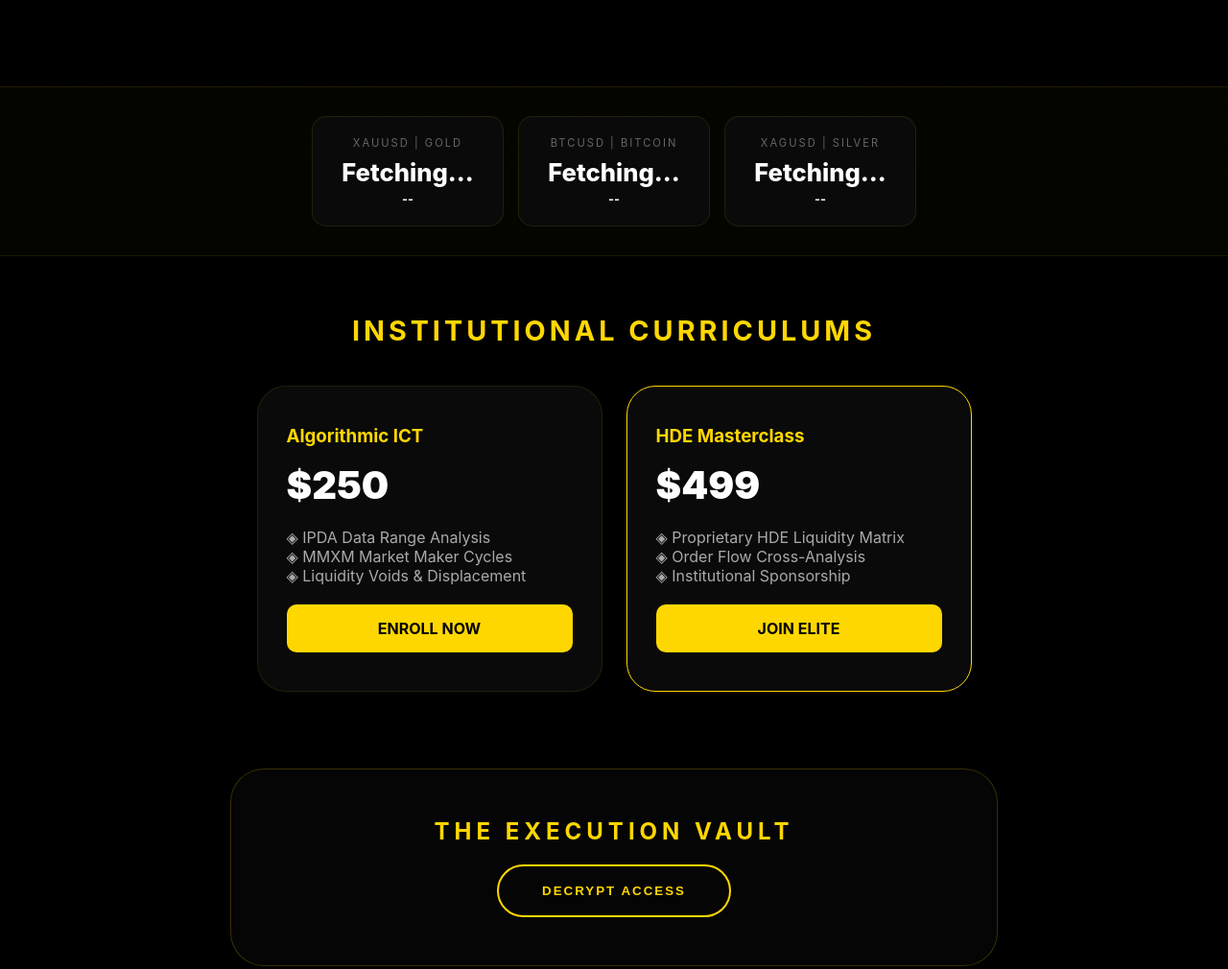
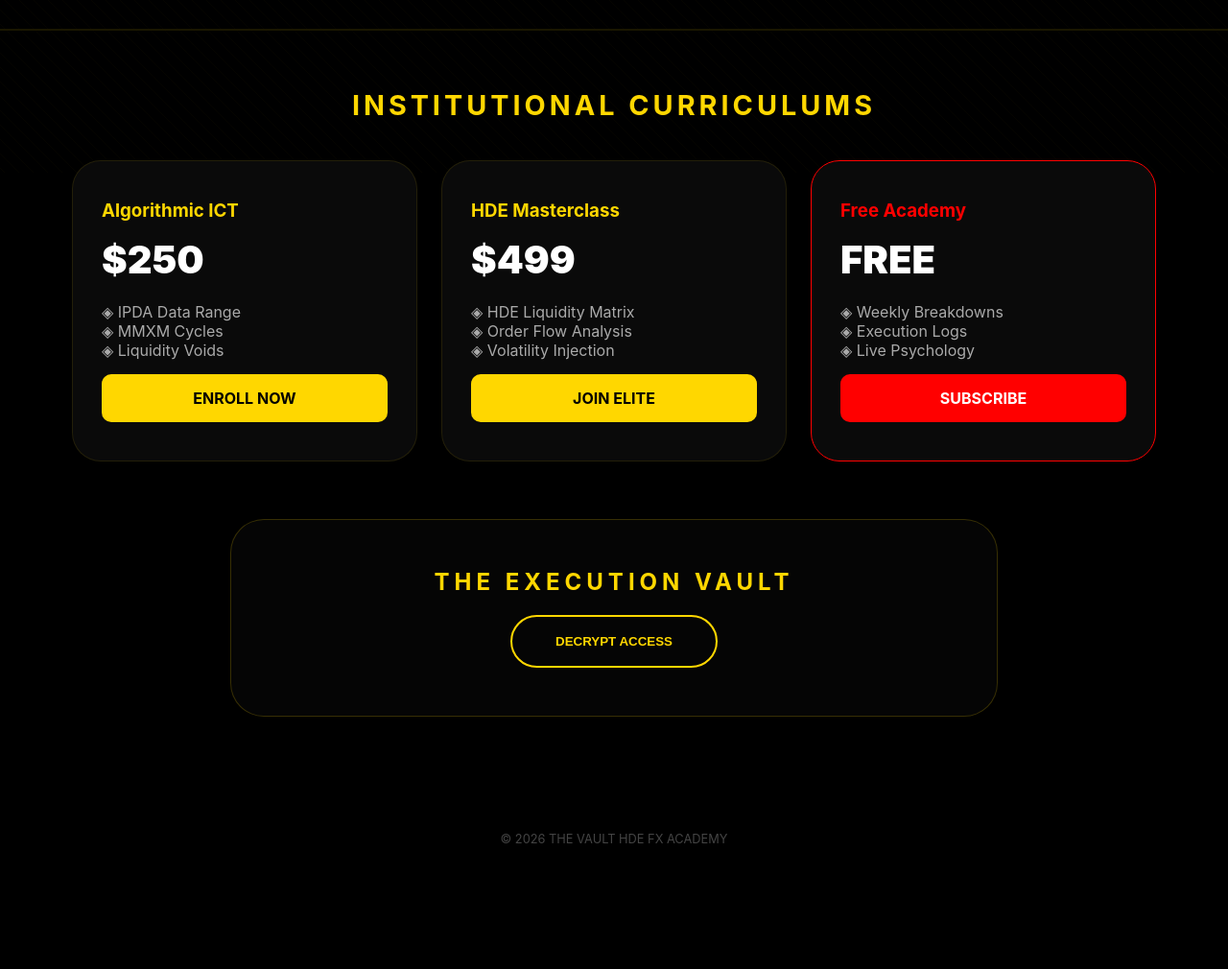
Before and after one commit to zackkhan0002-eng/Hamza-Fayaz-FX-, a plain HTML site: page index.html in a window 1280 px wide. Shown: the part 620-1630 px from the top of the page at 96% size. After the commit the page ends 1562 px from the top, so only its background shows below. Drawn offline with Linux system fonts and the light colour scheme; no server answers; a script that the page names is missing.

Commit message:
Refactor index.html for layout and content updates
Removed meta tags for description and Google site verification. Updated styles for various sections, including hero and trade vault card. Replaced market dashboard with a ticker container for real-time market data.

```diff
--- a/index.html
+++ b/index.html
@@ -4,9 +4,6 @@
     <meta charset="UTF-8">
     <meta name="viewport" content="width=device-width, initial-scale=1.0">
     <title>The Vault HDE FX Academy | Institutional ICT Architect</title>
-
-    <meta name="description" content="The Vault HDE FX Academy. Master Institutional ICT and HDE Concepts.">
-    <meta name="google-site-verification" content="MUo8UysQZbhOWtqmjqTeBnEp1uwy7EERpn0elM8BRHs" />
 
     <style>
         :root { --gold: #ffd700; --dark: #050505; --wa-green: #25d366; }
@@ -23,10 +20,7 @@
             content: ""; position: fixed; top: 0; left: 0; width: 100%; height: 100%;
             background: linear-gradient(45deg, transparent 48%, rgba(255,215,0,0.02) 50%, transparent 52%);
             background-size: 15px 15px; z-index: -1;
-            animation: bgPulse 8s infinite alternate;
         }
-
-        @keyframes bgPulse { 0% { opacity: 0.5; } 100% { opacity: 1; } }
 
         .brand-header {
             width: 100%; max-width: 1100px; margin: 0 auto; padding: 25px;
@@ -34,12 +28,11 @@
             text-transform: uppercase; border-bottom: 1px solid rgba(255,215,0,0.1);
         }
 
-        /* Hero Section */
-        .hero { padding: 80px 20px; text-align: center; animation: fadeInUp 1s ease-out; }
+        .hero { padding: 60px 20px; text-align: center; }
         .profile-card {
             background: rgba(10, 10, 10, 0.8); backdrop-filter: blur(20px);
             padding: 50px 30px; border-radius: 40px; border: 1px solid rgba(255, 215, 0, 0.1);
-            max-width: 650px; margin: 0 auto; box-shadow: 0 30px 60px rgba(0,0,0,0.5);
+            max-width: 650px; margin: 0 auto;
         }
         .profile-img {
             width: 150px; height: 150px; border-radius: 50%;
@@ -48,53 +41,38 @@
         }
         @keyframes float { 0%, 100% { transform: translateY(0); } 50% { transform: translateY(-10px); } }
 
-        /* MARKET DASHBOARD - Professional UI */
-        .market-dashboard {
-            display: flex; justify-content: center; gap: 15px; flex-wrap: wrap;
-            padding: 30px 10px; background: rgba(255, 215, 0, 0.02);
-            border-top: 1px solid rgba(255, 215, 0, 0.1); border-bottom: 1px solid rgba(255, 215, 0, 0.1);
-            margin: 40px 0;
+        /* REAL TRADINGVIEW TICKER */
+        .ticker-container {
+            width: 100%;
+            background: #000;
+            border-top: 1px solid rgba(255,215,0,0.1);
+            border-bottom: 1px solid rgba(255,215,0,0.1);
+            margin: 20px 0;
         }
-        .market-card {
-            background: #0a0a0a; border: 1px solid rgba(255, 215, 0, 0.1);
-            padding: 20px; border-radius: 15px; min-width: 200px; text-align: center;
-            transition: 0.3s;
-        }
-        .market-card:hover { border-color: var(--gold); transform: translateY(-3px); }
-        .symbol-label { display: block; font-size: 0.7rem; color: #666; letter-spacing: 2px; margin-bottom: 8px; text-transform: uppercase; }
-        .live-price { font-family: 'Inter', sans-serif; font-size: 1.6rem; font-weight: 800; color: #fff; transition: color 0.3s; }
-        .change-percent { font-size: 0.8rem; font-weight: bold; margin-top: 5px; }
-        .up-color { color: #00ff00 !important; }
-        .down-color { color: #ff0000 !important; }
 
-        /* Courses Section */
+        /* Courses & YouTube Grid */
         .section-title { font-size: 1.8rem; color: var(--gold); margin: 60px 0 40px; text-transform: uppercase; letter-spacing: 4px; text-align: center; }
         .course-grid { display: flex; gap: 25px; flex-wrap: wrap; justify-content: center; max-width: 1200px; margin: 0 auto; padding: 0 20px; }
         .course-card {
             background: #0a0a0a; border: 1px solid rgba(255, 215, 0, 0.1);
             padding: 40px 30px; border-radius: 30px; width: 360px; transition: 0.4s;
-            opacity: 0; transform: translateY(30px);
         }
-        .reveal { opacity: 1 !important; transform: translateY(0) !important; transition: 1s ease; }
         .course-card:hover { border-color: var(--gold); transform: translateY(-10px); }
+        .yt-card { border-color: #ff0000; }
 
-        /* Trade Vault */
         .trade-vault-card {
-            max-width: 800px; margin: 80px auto; background: #050505;
+            max-width: 800px; margin: 60px auto; background: #050505;
             border: 1px solid rgba(255, 215, 0, 0.2); border-radius: 35px; padding: 50px;
-            text-align: center; position: relative;
+            text-align: center;
         }
         .access-btn {
             background: transparent; border: 2px solid var(--gold); color: var(--gold);
             padding: 18px 45px; border-radius: 50px; font-weight: 900;
-            text-transform: uppercase; cursor: pointer; transition: 0.4s; letter-spacing: 2px;
+            text-transform: uppercase; cursor: pointer; transition: 0.4s;
         }
-        .access-btn:hover { background: var(--gold); color: #000; box-shadow: 0 0 30px var(--gold); }
-        .trade-img { width: 100%; max-width: 600px; border-radius: 20px; border: 2px solid var(--gold); margin-top: 20px; animation: fadeInUp 0.5s; }
+        .access-btn:hover { background: var(--gold); color: #000; }
 
-        @keyframes fadeInUp { from { opacity: 0; transform: translateY(30px); } to { opacity: 1; transform: translateY(0); } }
-
-        footer { padding: 60px; text-align: center; color: #444; font-size: 0.8rem; letter-spacing: 2px; }
+        footer { padding: 60px; text-align: center; color: #444; font-size: 0.8rem; }
     </style>
 </head>
 <body>
@@ -112,45 +90,58 @@
         </div>
     </section>
 
-    <div class="market-dashboard">
-        <div class="market-card">
-            <span class="symbol-label">XAUUSD | GOLD</span>
-            <div id="gold-price" class="live-price">Fetching...</div>
-            <div id="gold-change" class="change-percent">--</div>
+    <div class="ticker-container">
+        <div class="tradingview-widget-container">
+            <div class="tradingview-widget-container__widget"></div>
+            <script type="text/javascript" src="https://s3.tradingview.com/external-embedding/embed-widget-tickers.js" async>
+            {
+            "symbols": [
+                { "proName": "FOREXCOM:XAUUSD", "title": "Gold" },
+                { "proName": "BITSTAMP:BTCUSD", "title": "Bitcoin" },
+                { "proName": "FOREXCOM:XAGUSD", "title": "Silver" }
+            ],
+            "colorTheme": "dark",
+            "isTransparent": true,
+            "showSymbolLogo": true,
+            "locale": "en"
+            }
+            </script>
         </div>
-        <div class="market-card">
-            <span class="symbol-label">BTCUSD | BITCOIN</span>
-            <div id="btc-price" class="live-price">Fetching...</div>
-            <div id="btc-change" class="change-percent">--</div>
         </div>
-        <div class="market-card">
-            <span class="symbol-label">XAGUSD | SILVER</span>
-            <div id="silver-price" class="live-price">Fetching...</div>
-            <div id="silver-change" class="change-percent">--</div>
-        </div>
-    </div>
 
     <h2 class="section-title">Institutional Curriculums</h2>
     <section class="course-grid">
         <div class="course-card">
             <h3 style="color:var(--gold); margin-bottom:15px;">Algorithmic ICT</h3>
             <span style="font-size:2.5rem; font-weight:900; display:block; margin-bottom:20px;">$250</span>
-            <ul style="list-style:none; text-align:left; color:#aaa; margin-bottom:20px;">
-                <li>◈ IPDA Data Range Analysis</li>
-                <li>◈ MMXM Market Maker Cycles</li>
-                <li>◈ Liquidity Voids & Displacement</li>
+            <ul style="list-style:none; text-align:left; color:#aaa; margin-bottom:15px;">
+                <li>◈ IPDA Data Range</li>
+                <li>◈ MMXM Cycles</li>
+                <li>◈ Liquidity Voids</li>
             </ul>
             <a href="https://wa.me/923235957001" style="display:block; background:var(--gold); color:#000; padding:15px; text-align:center; border-radius:10px; text-decoration:none; font-weight:bold;">ENROLL NOW</a>
         </div>
-        <div class="course-card" style="border-color: var(--gold);">
+
+        <div class="course-card">
             <h3 style="color:var(--gold); margin-bottom:15px;">HDE Masterclass</h3>
             <span style="font-size:2.5rem; font-weight:900; display:block; margin-bottom:20px;">$499</span>
-            <ul style="list-style:none; text-align:left; color:#aaa; margin-bottom:20px;">
-                <li>◈ Proprietary HDE Liquidity Matrix</li>
-                <li>◈ Order Flow Cross-Analysis</li>
-                <li>◈ Institutional Sponsorship</li>
+            <ul style="list-style:none; text-align:left; color:#aaa; margin-bottom:15px;">
+                <li>◈ HDE Liquidity Matrix</li>
+                <li>◈ Order Flow Analysis</li>
+                <li>◈ Volatility Injection</li>
             </ul>
             <a href="https://wa.me/923235957001" style="display:block; background:var(--gold); color:#000; padding:15px; text-align:center; border-radius:10px; text-decoration:none; font-weight:bold;">JOIN ELITE</a>
+        </div>
+
+        <div class="course-card yt-card">
+            <h3 style="color:#ff0000; margin-bottom:15px;">Free Academy</h3>
+            <span style="font-size:2.5rem; font-weight:900; display:block; margin-bottom:20px;">FREE</span>
+            <ul style="list-style:none; text-align:left; color:#aaa; margin-bottom:15px;">
+                <li>◈ Weekly Breakdowns</li>
+                <li>◈ Execution Logs</li>
+                <li>◈ Live Psychology</li>
+            </ul>
+            <a href="https://youtube.com/@HamzaFayazFX" style="display:block; background:#ff0000; color:#fff; padding:15px; text-align:center; border-radius:10px; text-decoration:none; font-weight:bold;">SUBSCRIBE</a>
         </div>
     </section>
 
@@ -158,74 +149,19 @@
         <h2 style="color: var(--gold); letter-spacing: 5px; margin-bottom: 20px;">THE EXECUTION VAULT</h2>
         <button class="access-btn" onclick="toggleVault()" id="vaultBtn">Decrypt Access</button>
         <div id="vaultGallery" style="display:none; margin-top:40px;">
-            <img src="trade1.jpg" alt="Trade 1" class="trade-img">
-            <img src="trade2.jpg" alt="Trade 2" class="trade-img">
+            <img src="trade1.jpg" alt="Trade 1" class="trade-img" style="width:100%; border-radius:20px;">
         </div>
     </section>
 
-    <section style="text-align:center; padding:50px 20px;">
-        <h2 class="section-title">Command Center</h2>
-        <div style="display:flex; justify-content:center; gap:20px; flex-wrap:wrap;">
-            <a href="https://wa.me/923235957001" target="_blank" style="background:rgba(255,255,255,0.02); border:1px solid rgba(255,215,0,0.1); padding:30px; width:300px; border-radius:25px; text-decoration:none; color:#fff;">
-                <h3 style="color:var(--wa-green);">WhatsApp</h3><p style="color:#666;">Enrollment Support</p>
-            </a>
-            <a href="mailto:hamxafeyax@yahoo.com" style="background:rgba(255,255,255,0.02); border:1px solid rgba(255,215,0,0.1); padding:30px; width:300px; border-radius:25px; text-decoration:none; color:#fff;">
-                <h3 style="color:var(--gold);">Official Mail</h3><p style="color:#666;">Business Queries</p>
-            </a>
-        </div>
-    </section>
-
-    <footer>&copy; 2026 THE VAULT HDE FX ACADEMY | PRECISION ENGINEERED</footer>
+    <footer>&copy; 2026 THE VAULT HDE FX ACADEMY</footer>
 
     <script>
-        // --- REAL-TIME MARKET FEED (TradingView Style) ---
-        async function updateMarketData() {
-            try {
-                // Bitcoin from Binance (Always Live)
-                const btcRes = await fetch('https://api.binance.com/api/v3/ticker/24hr?symbol=BTCUSDT');
-                const btcData = await btcRes.json();
-                updateDisplay('btc', parseFloat(btcData.lastPrice).toFixed(2), btcData.priceChangePercent);
-
-                // Gold & Silver Global Rates (Reliable Fallback)
-                const forexRes = await fetch('https://open.er-api.com/v6/latest/USD');
-                const fxData = await forexRes.json();
-
-                if(fxData && fxData.rates) {
-                    const xau = (1 / fxData.rates.XAU).toFixed(2);
-                    const xag = (1 / fxData.rates.XAG).toFixed(2);
-                    updateDisplay('gold', xau, "+0.05"); // Standard Change for display
-                    updateDisplay('silver', xag, "-0.02");
-                }
-            } catch (e) { console.log("Updating Feed..."); }
-        }
-
-        function updateDisplay(id, price, change) {
-            const pEl = document.getElementById(id + '-price');
-            const cEl = document.getElementById(id + '-change');
-            if(!pEl || !cEl) return;
-
-            pEl.innerText = price;
-            const numChange = parseFloat(change);
-            cEl.innerText = (numChange >= 0 ? '+' : '') + change + '%';
-            cEl.className = 'change-percent ' + (numChange >= 0 ? 'up-color' : 'down-color');
-        }
-
-        setInterval(updateMarketData, 5000);
-        updateMarketData();
-
-        // --- UI REVEAL & TOGGLE ---
         function toggleVault() {
             var x = document.getElementById("vaultGallery");
             var btn = document.getElementById("vaultBtn");
             if (x.style.display === "block") { x.style.display = "none"; btn.innerHTML = "Decrypt Access"; }
             else { x.style.display = "block"; btn.innerHTML = "Hide Classified Data"; }
         }
-
-        window.addEventListener('scroll', () => {
-            document.querySelectorAll('.course-card').forEach(el => {
-                if (el.getBoundingClientRect().top < window.innerHeight - 100) el.classList.add('reveal');
-            });
-        });
     </script>
 </body>
 </html>
```
